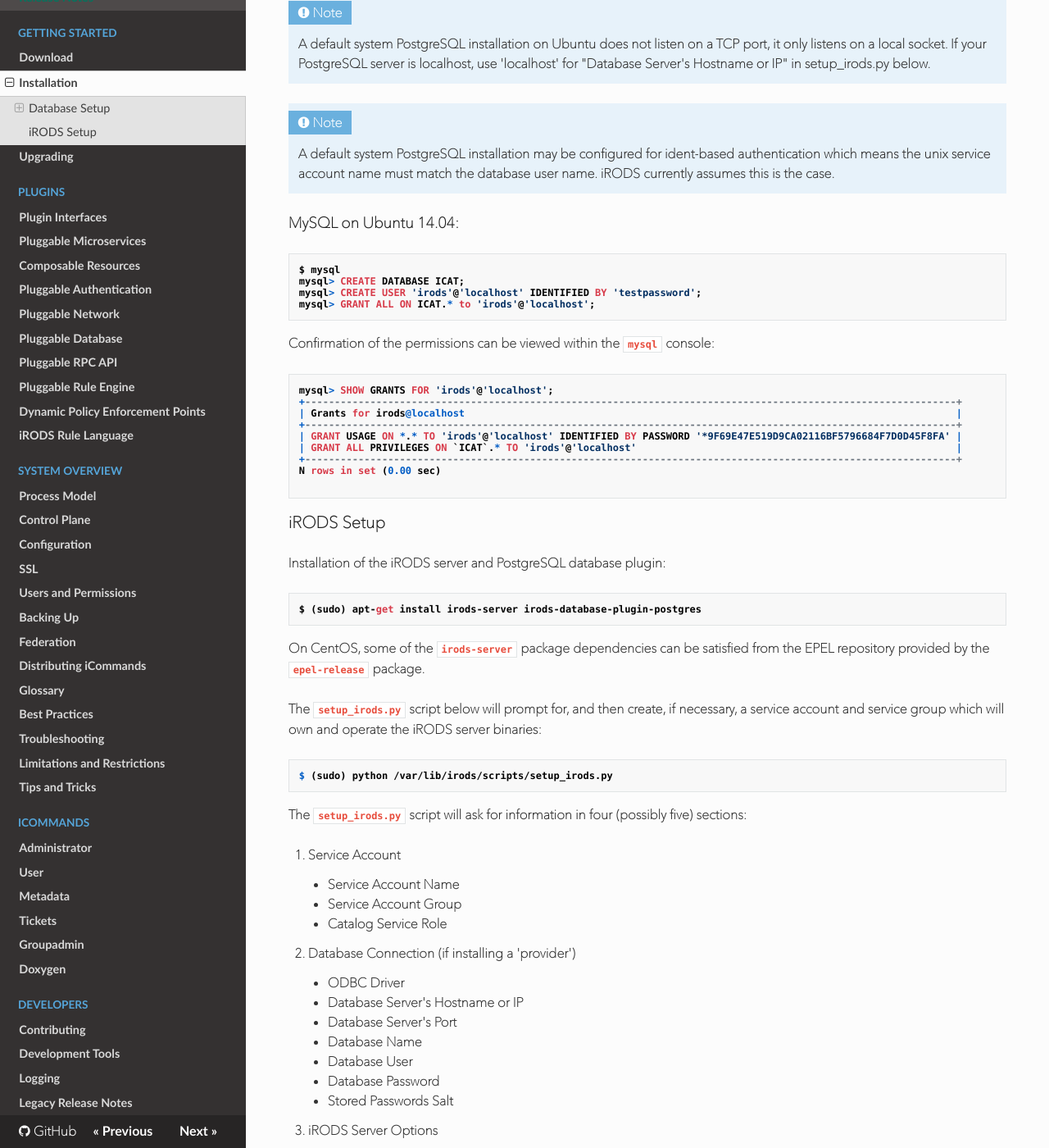
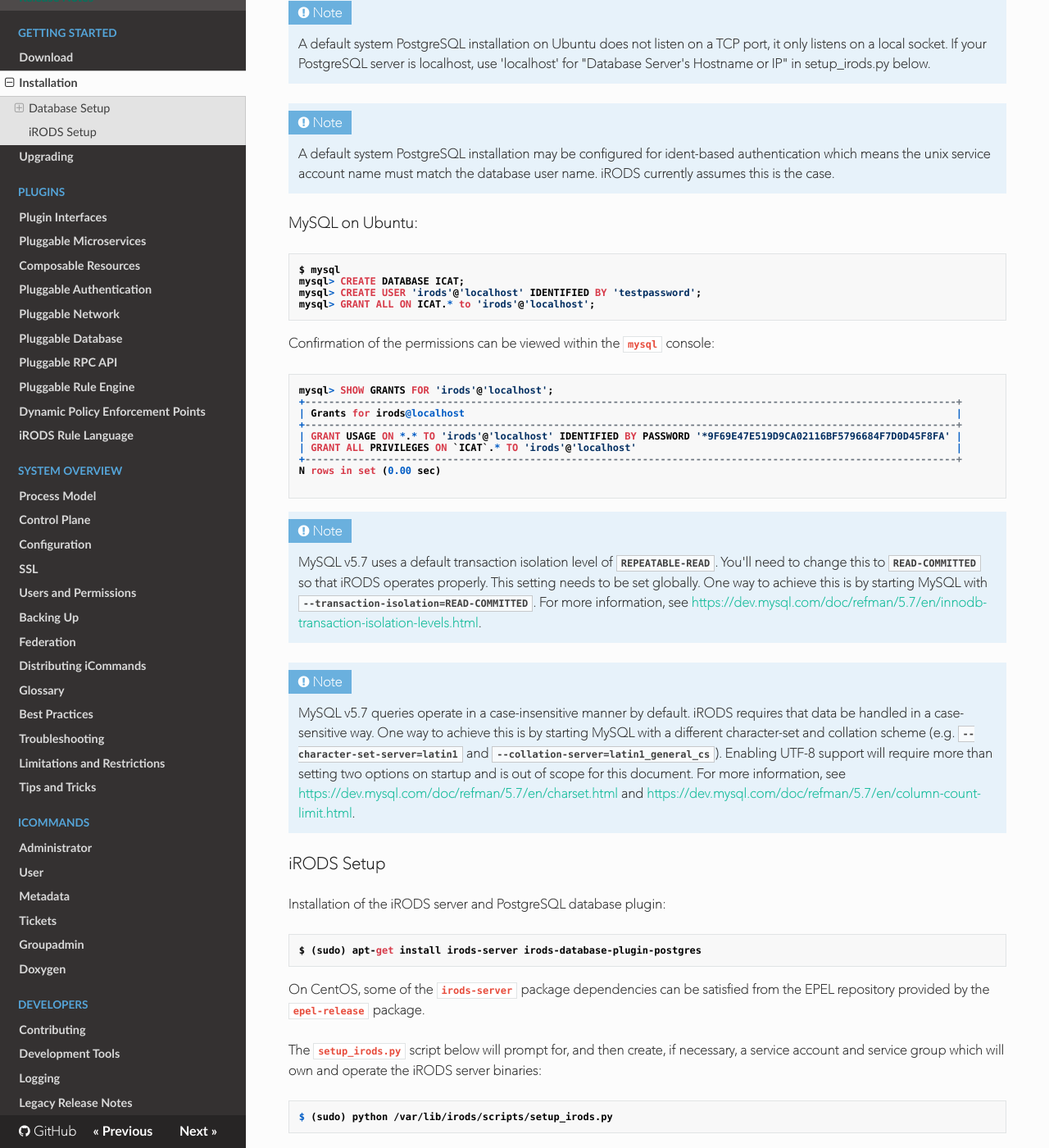
Before and after one commit to irods/irods_docs, an MkDocs documentation site: the page built from docs/getting_started/installation.md, in a window 1280 px wide and 1400 px high, scrolled down 1268 px. Shown: the whole window at 82% size. Built offline with MkDocs 1.6.1, drawn with Linux system fonts in a browser that asks for light colours; nearby versions of some CDN libraries; some of the changed text lies outside the part shown.

Commit message:
[#50][#106] Updated MySQL documentation.

```diff
--- a/docs/getting_started/installation.md
+++ b/docs/getting_started/installation.md
@@ -22,7 +22,7 @@
 
 iRODS can use many different database configurations.  Local co-resident database examples are included below:
 
-#### PostgreSQL on Ubuntu 14.04:
+#### PostgreSQL on Ubuntu:
 
 ~~~
 $ (sudo) su - postgres
@@ -52,7 +52,7 @@
 !!! Note
     A default system PostgreSQL installation may be configured for ident-based authentication which means the unix service account name must match the database user name.  iRODS currently assumes this is the case.
 
-#### MySQL on Ubuntu 14.04:
+#### MySQL on Ubuntu:
 
 ~~~
 $ mysql
@@ -74,6 +74,12 @@
 N rows in set (0.00 sec)
 
 ~~~
+
+!!! Note
+    MySQL v5.7 uses a default transaction isolation level of `REPEATABLE-READ`. You'll need to change this to `READ-COMMITTED` so that iRODS operates properly. This setting needs to be set globally. One way to achieve this is by starting MySQL with `--transaction-isolation=READ-COMMITTED`. For more information, see [https://dev.mysql.com/doc/refman/5.7/en/innodb-transaction-isolation-levels.html](https://dev.mysql.com/doc/refman/5.7/en/innodb-transaction-isolation-levels.html).
+
+!!! Note
+    MySQL v5.7 queries operate in a case-insensitive manner by default. iRODS requires that data be handled in a case-sensitive way. One way to achieve this is by starting MySQL with a different character-set and collation scheme (e.g. `--character-set-server=latin1` and `--collation-server=latin1_general_cs`). Enabling UTF-8 support will require more than setting two options on startup and is out of scope for this document. For more information, see [https://dev.mysql.com/doc/refman/5.7/en/charset.html](https://dev.mysql.com/doc/refman/5.7/en/charset.html) and [https://dev.mysql.com/doc/refman/5.7/en/column-count-limit.html](https://dev.mysql.com/doc/refman/5.7/en/column-count-limit.html).
 
 ### iRODS Setup
 
```
